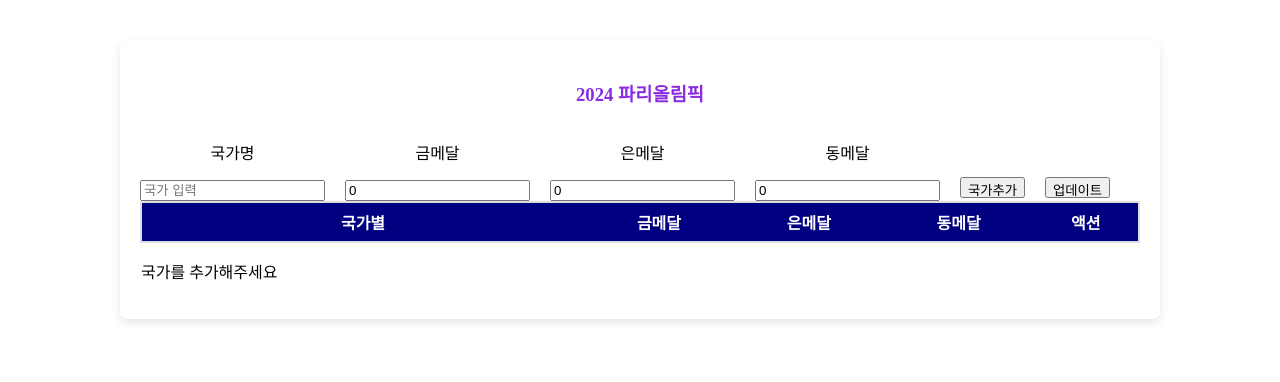
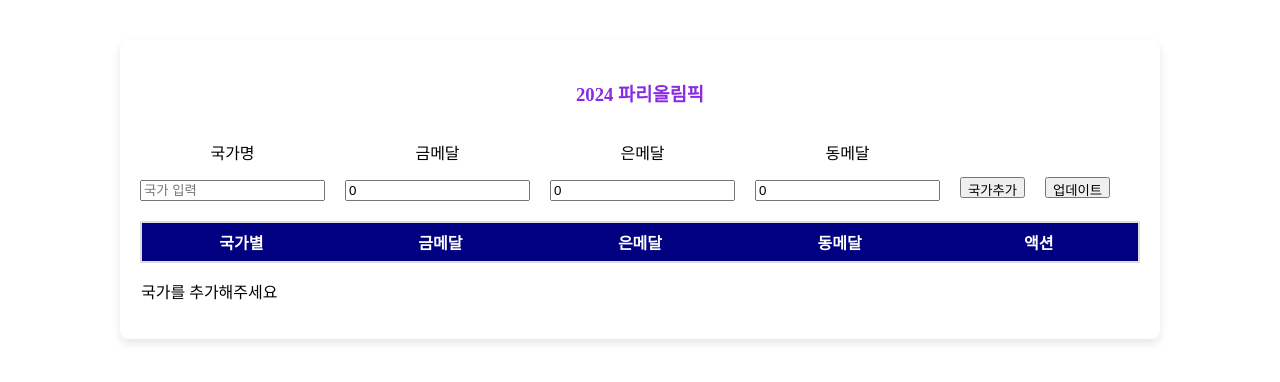
Before and after one commit to ekyeon715/my-react-app, a React (Vite) app: page / in a window 1280 px wide. Shown: the top 382 px of the page. Built offline with nearby package versions, Linux system fonts and the light colour scheme.

Commit message:
style: 셀 너비 고정

```diff
--- a/src/App.css
+++ b/src/App.css
@@ -36,16 +36,17 @@
 table {
   border-collapse: collapse;
   width: 100%;
+  margin-top: 20px;
+  table-layout: fixed;
 }
 
-thead tr {
+thead {
   border: 2px solid #ddd;
   padding: 8px;
   padding-top: 12px;
   padding-bottom: 12px;
   background-color: navy;
   color: white;
-  text-align: center;
   height: 40px;
 }
 
```
